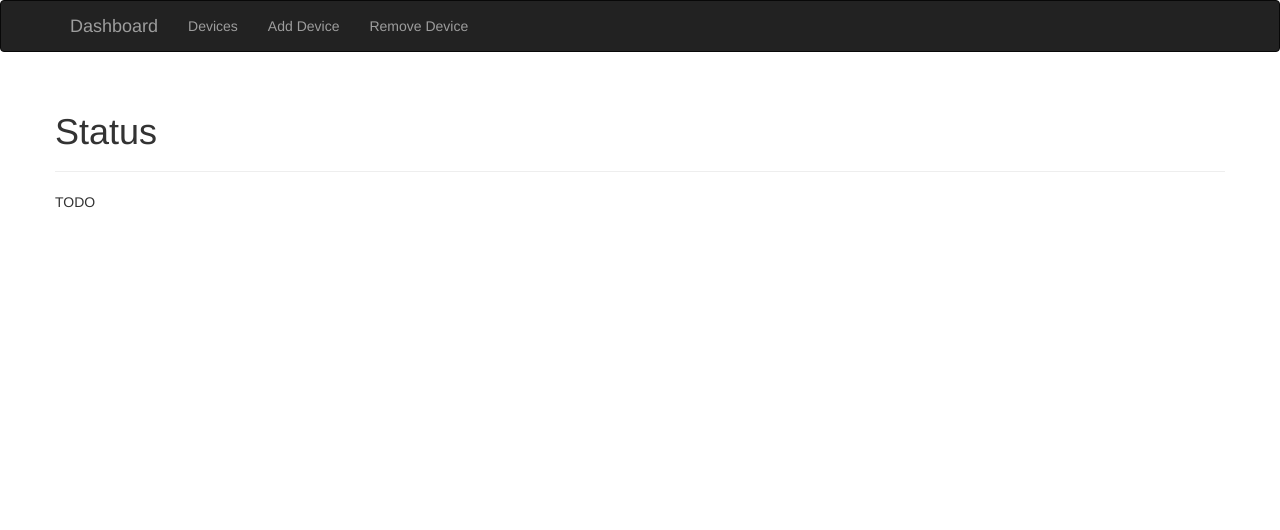
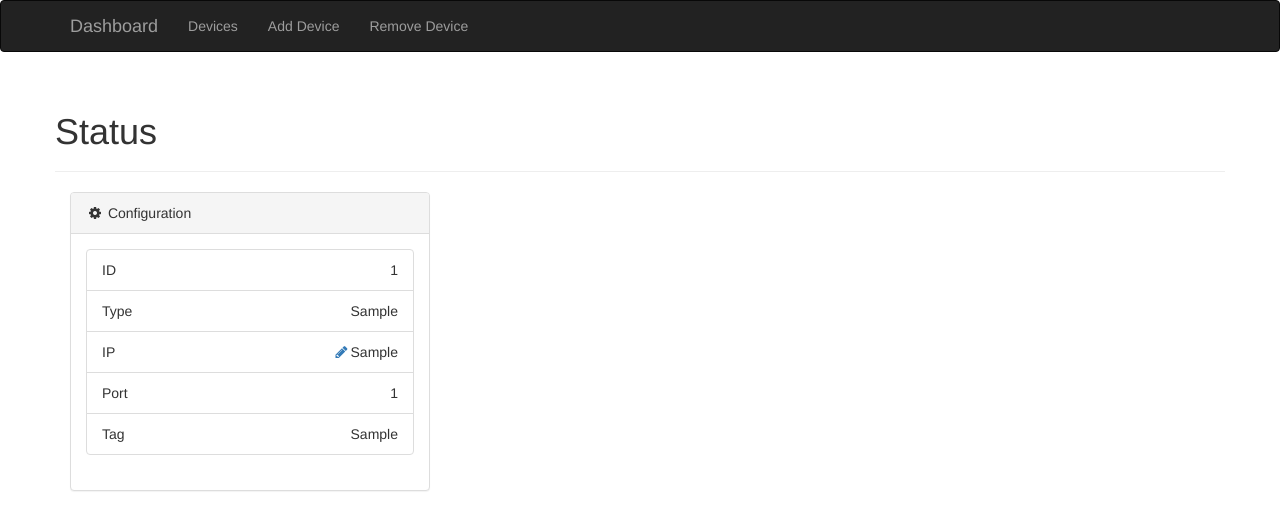
Before and after one commit to jflowaa/smart_home, a Flask app: page /device/1 in a window 1280 px wide. Shown: the top 530 px of the page. Run offline with Flask 2, Linux system fonts and the light colour scheme; tables that the repository leaves empty hold one stand-in row (values such as "Sample post"); some libraries are stand-ins or nearby versions.

Commit message:
Started on device status page. Issue with editing data.

```diff
--- a/server/app/database_helper.py
+++ b/server/app/database_helper.py
@@ -26,6 +26,9 @@ def get_devices(device_type):
     else:
         return get_type_devices(device_type)
 
+def get_device_by_id(id):
+    return db.session.query(Device).get(id)
+
 def get_all_devices():
     return db.session.query(Device).all()
 
--- a/server/app/device/views.py
+++ b/server/app/device/views.py
@@ -1,8 +1,11 @@
 from flask import render_template, url_for, flash, redirect
 from . import device
+from .. import database_helper
 from flask import request
 
 
 @device.route("/<id>", methods=["GET"])
 def device(id):
-    return render_template("device.html")
+    context = {}
+    context["device"] = database_helper.get_device_by_id(id).__dict__
+    return render_template("device.html", **context)
--- a/server/app/templates/device.html
+++ b/server/app/templates/device.html
@@ -11,7 +11,32 @@
 		</div>
 	</div>
 	 <div class="row">
-	    <p>TODO</p>
+	    <div class=" col-md-4">
+	    	<div class="panel panel-default">
+	    		<div class="panel-heading">
+	    			<i class="fa fa-gear fa-fw"></i> Configuration
+	    		</div>
+	    		<div class="panel-body">
+		    		{% include "includes/device_configuration.html" %}
+	    		</div>
+	    	</div>
+	    </div>
 	</div>
 </div>
 {% endblock %}
+{% block scripts %}
+{{ super() }}
+<script type="text/javascript">
+	$(".edit").on("click", function (e) {
+		$(e.target).removeClass("fa-pencil");
+		$(e.target).addClass("fa-check");
+		$(e.target).parent().attr("id", "editing");
+	});
+	$("document").on("click", "#editing", function (e) {
+		console.log("It happened");
+		$(e.target).removeClass("fa-check");
+		$(e.target).addClass("fa-pencil");
+		$(e.target).parent().attr("id", "");
+	});
+</script>
+{% endblock %}
--- /dev/null
+++ b/server/app/templates/includes/device_configuration.html
@@ -0,0 +1,7 @@
+<ul class="list-group">
+	<li class="list-group-item">ID <span class="pull-right">{{ device.get("id") }}</span></li>
+	<li class="list-group-item">Type <span class="pull-right">{{ device.get("device_type") }}</span></li>
+	<li class="list-group-item">IP <span class="pull-right"><a class="edit"><i class="fa fa-pencil fa-fw"></i></a>{{ device.get("ip") }}</span></li>
+	<li class="list-group-item">Port <span class="pull-right">{{ device.get("port") }}</span></li>
+	<li class="list-group-item">Tag <span class="pull-right">{{ device.get("tag") }}</span></li>
+</ul>
```
Also changed, not shown: server/app/templates/includes/device_item_list.html (+7 -0 lines).
